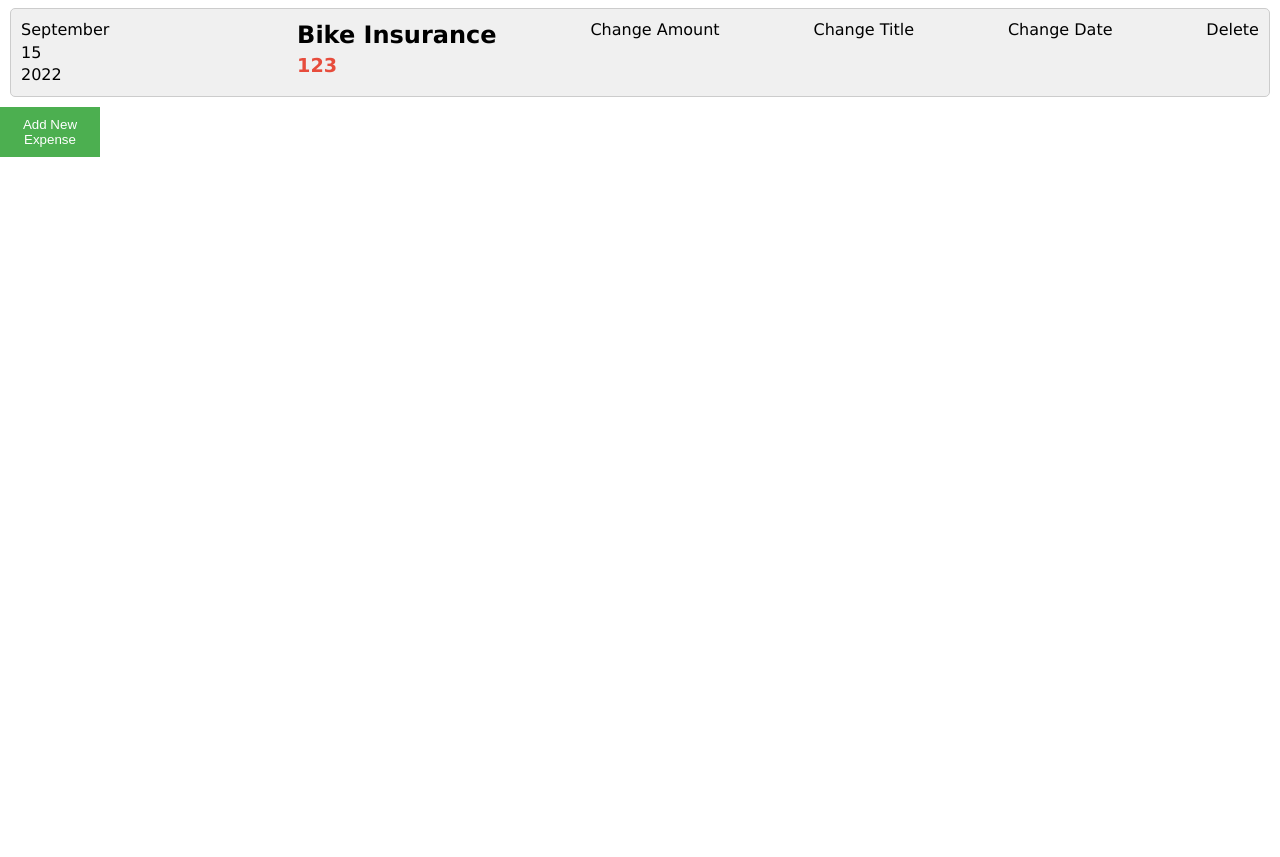
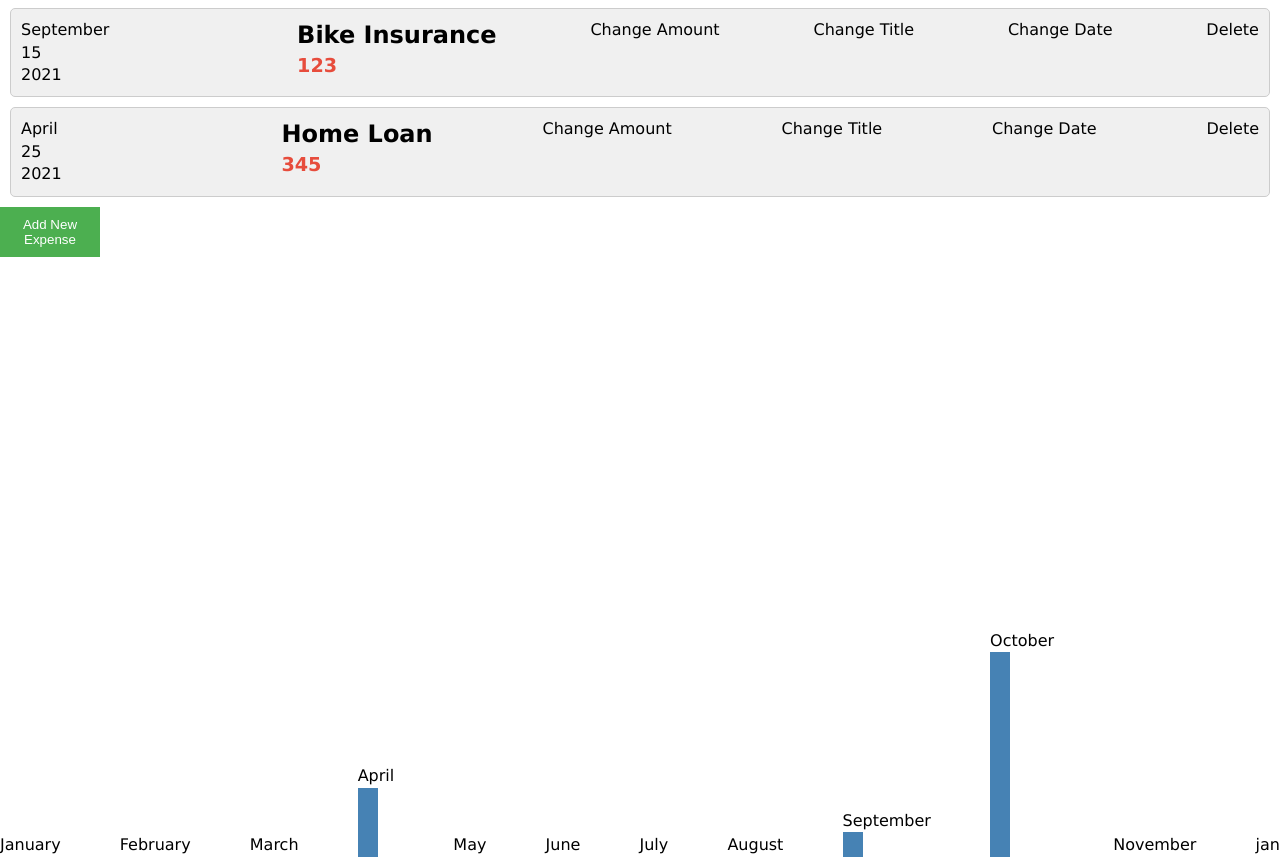
Before and after one commit to Seemachal-Goud-au19/React-Sharpener, a React (Create React App) app: page / in a window 1280 px wide. Shown: the part 207-1064 px from the top of the page. Before the commit the page ends 800 px from the top, so only its background shows below. Built offline with nearby package versions, Linux system fonts and the light colour scheme.

Commit message:
Expense Chart Bar adde

```diff
--- a/src/App.js
+++ b/src/App.js
@@ -2,9 +2,11 @@
 import { useState } from "react";
 import ExpenseItems from "./routes/ExpenseItems.js/ExpenseItems";
 import ExpenseForm from "./routes/ExpenseForm/ExpenseForm";
+import ChartBar from "./components/Charts/ChartBar";
+import ExpenseChart from "./routes/ExpenseChart/ExpenseChart";
 import'./App.css'
 
-const initialExpenseList = [{ id: 'sa', title: 'Car Insurance', amount: 1023, date: '2023-10-17'}, { id: 'ls', title: 'Bike Insurance', amount: 123,  date: '2022-9-15'}]
+const initialExpenseList = [{ id: 'sa', title: 'Car Insurance', amount: 1023, date: '2023-10-17'}, { id: 'ls', title: 'Bike Insurance', amount: 123,  date: '2021-9-15'}, { id: 'ld', title: 'Home Loan', amount: 345,  date: '2021-4-25'}]
 
 const App = () => {
   const [expenseList, setExpenseList] = useState([...initialExpenseList])
@@ -18,6 +20,8 @@ const App = () => {
       <ExpenseItems expenseList={expenseList} setExpenseList={setExpenseList} />
      {openExpense && <ExpenseForm setExpenseList={setExpenseList} setOpenExpense={setOpenExpense}/> }
      {!openExpense && <button className="add-new-expense"  onClick={handleForm}>Add New Expense</button> }
+  <ChartBar data={[23,78,45]}/>
+  <ExpenseChart expenseList={expenseList}/>
     </>
   )
 };
--- /dev/null
+++ b/src/components/Charts/ChartBar.css
@@ -0,0 +1,12 @@
+.chart-bar {
+    display: flex;
+    justify-content: space-between;
+    align-items: flex-end;
+    height: 300px; /* Set the desired height of the chart */
+  }
+
+  .bar {
+    width: 20px; /* Set the width of each bar */
+    background-color: steelblue; /* Set the color of each bar */
+    transition: height 0.5s ease; /* Add a smooth transition effect */
+  }
--- /dev/null
+++ b/src/components/Charts/ChartBar.js
@@ -0,0 +1,21 @@
+import React from 'react';
+import './ChartBar.css';
+
+const ChartBar = ({ data }) => {
+
+  return (
+
+    <div className="chart-bar">
+
+      {data.map((chartValue, index) => (
+        <div key={index} >
+          <p>{chartValue.month}</p>
+          <div className="bar" style={{ height: `${(chartValue.value * 100) / 1000}px` }}></div>
+        </div>
+      ))}
+    </div>
+
+  );
+};
+
+export default ChartBar;
--- /dev/null
+++ b/src/routes/ExpenseChart/ExpenseChart.js
@@ -0,0 +1,23 @@
+import React from 'react'
+import ChartBar from '../../components/Charts/ChartBar'
+import './expenseChart.css'
+
+const MonthData = [{ month: 'January', value: 0 }, { month: 'February', value: 0 }, { month: 'March', value: 0 }, { month: 'April', value: 0 }, { month: 'May', value: 0 }, { month: 'June', value: 0 }, { month: 'July', value: 0 }, { month: 'August', value: 0 }, { month: 'September', value: 0 }, { month: 'October', value: 0 }, { month: 'November', value: 0 }, { month: 'jan', value: 0 }]
+
+const ExpenseChart = ({ expenseList }) => {
+
+  for (let expense of expenseList) {
+    console.log("expense", expense)
+    const expenseMonth = new Date(expense.date).getMonth()
+    MonthData[expenseMonth].value += expense.amount
+  }
+  // console.log("MonthDta",MonthData)
+  return (
+    <div className='expense-chart'>
+      <ChartBar data={MonthData} />
+    </div>
+  )
+}
+
+
+export default ExpenseChart;
--- /dev/null
+++ b/src/routes/ExpenseChart/expenseChart.css
@@ -0,0 +1,3 @@
+/* .expense-chart{
+    height:300px
+} */
```
